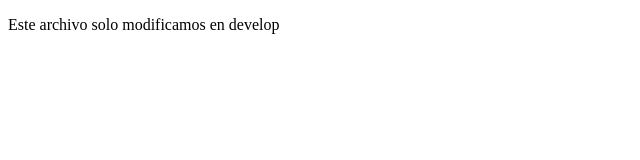
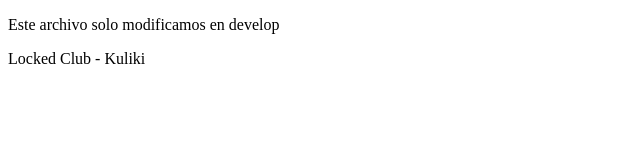
Before and after one commit to Carlos12-gc/GIT-FLOW3, a plain HTML site: page index.html in a window 1280 px wide. Shown: the whole page, without its empty margins (0-640 px from the left). Drawn offline with Linux system fonts and the light colour scheme.

Commit message:
Commit 2 en develop

```diff
--- a/index.html
+++ b/index.html
@@ -7,5 +7,6 @@
 </head>
 <body>
     <p>Este archivo solo modificamos en develop</p>
+    Locked Club - Kuliki
 </body>
 </html>
```
